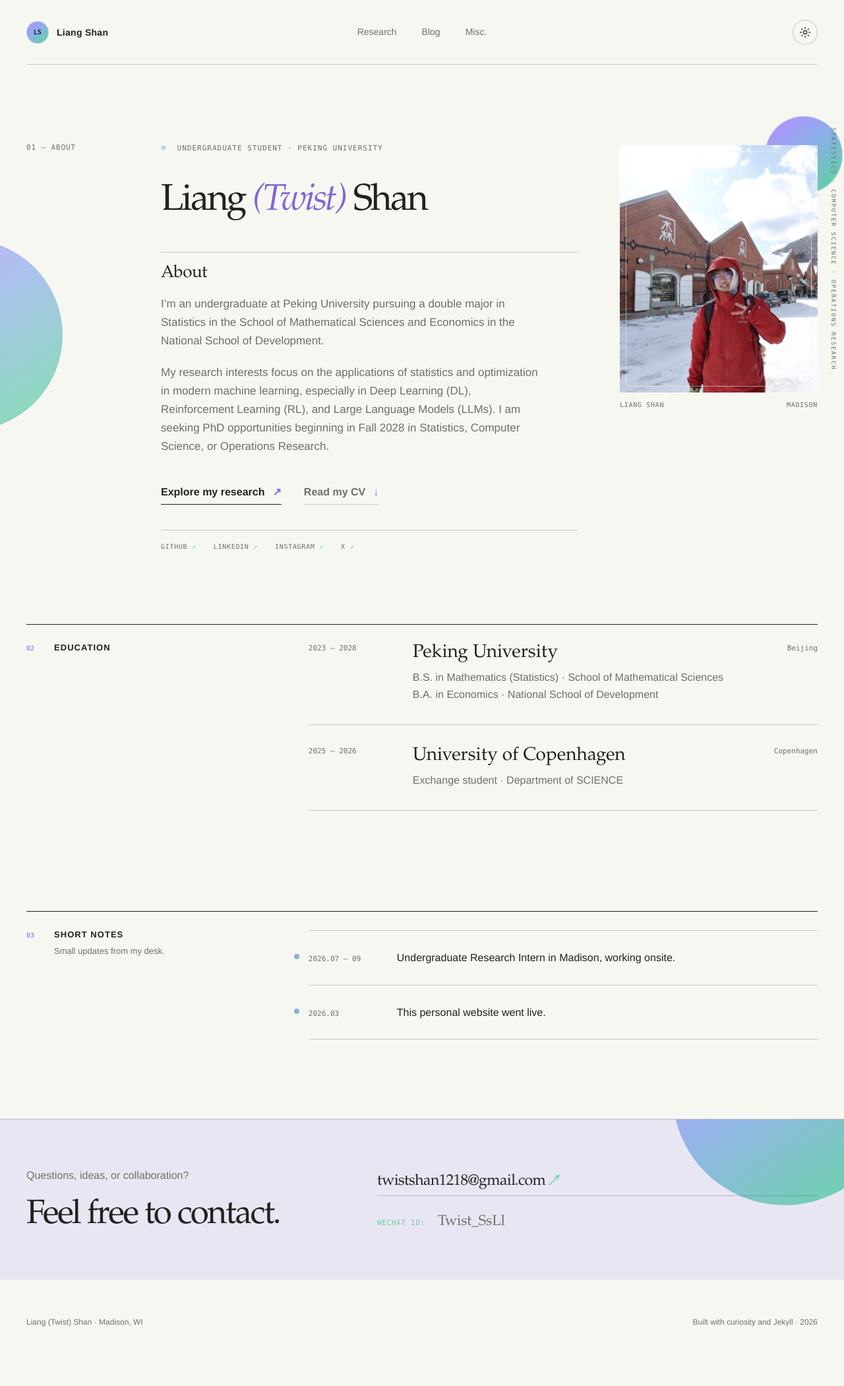
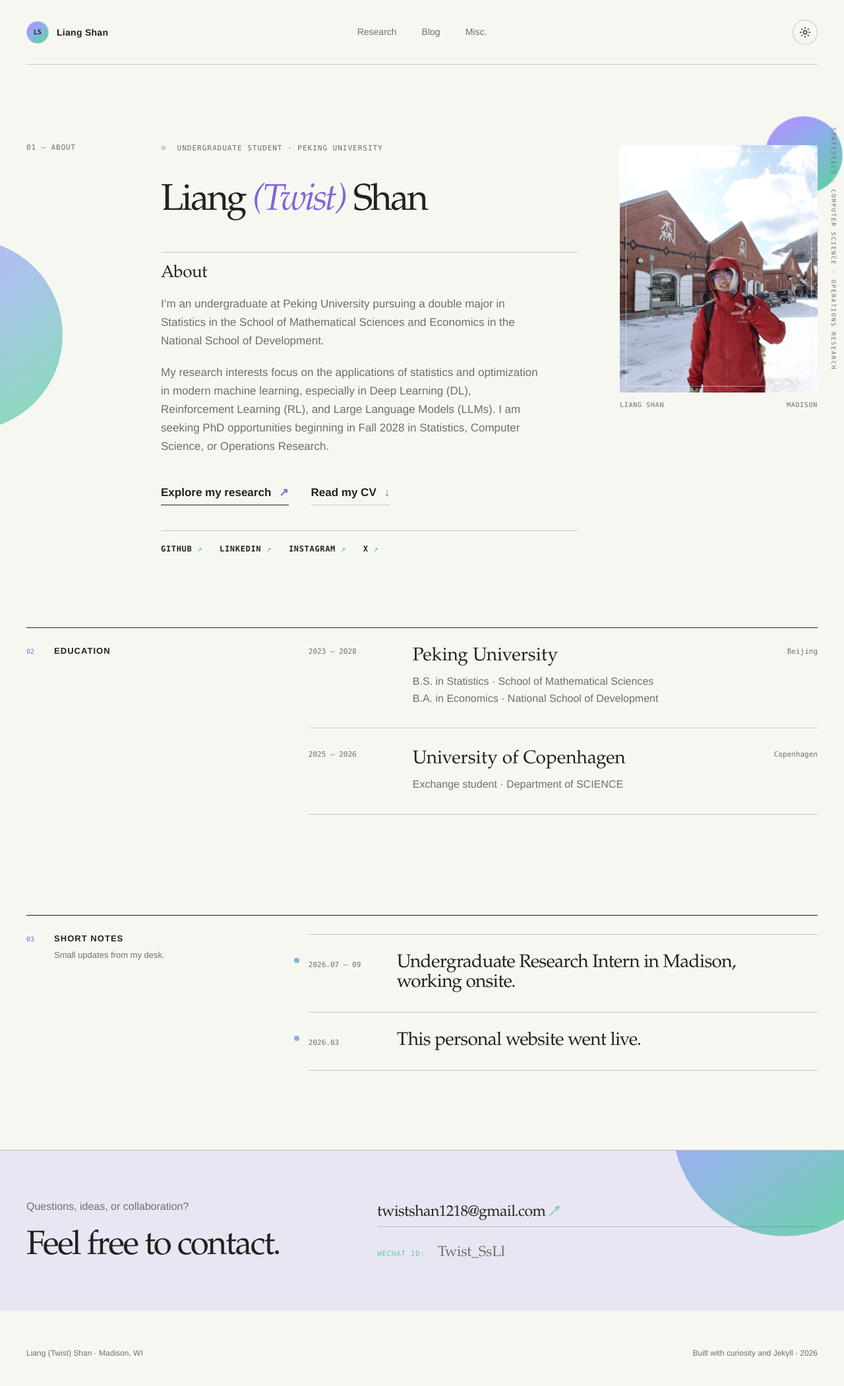
Before and after one commit to Twist-Shan/Twist-Shan.github.io, a Jekyll site: the page built from _pages/about.md, in a window 1280 px wide. Shown: the whole page at 66% size. Built offline with Jekyll 4.4.1, drawn with Linux system fonts in a browser that asks for light colours; before the commit the page ends 2054 px from its top, so only the background shows below that.

Commit message:
Refine homepage about and contact details

```diff
--- a/_pages/about.md
+++ b/_pages/about.md
@@ -43,7 +43,7 @@
   <div class="timeline">
     <article>
       <time>2023 — 2028</time>
-      <div><h3>Peking University</h3><p>B.S. in Mathematics (Statistics) · School of Mathematical Sciences<br>B.A. in Economics · National School of Development</p></div>
+      <div><h3>Peking University</h3><p>B.S. in Statistics · School of Mathematical Sciences<br>B.A. in Economics · National School of Development</p></div>
       <span class="place">Beijing</span>
     </article>
     <article>
--- a/assets/css/studio.css
+++ b/assets/css/studio.css
@@ -76,13 +76,13 @@
 .hero-copy .hero-intro { font-size: 20px; line-height: 1.52; color: var(--ink); }
 .hero-intro strong { font-weight: 600; }
 .hero-actions { display: flex; gap: 34px; margin-top: 42px; }
-.text-link { display: inline-flex; gap: 12px; align-items: center; font-weight: 600; border-bottom: 1px solid var(--ink); padding-bottom: 5px; transition: color .25s, border-color .25s; }
+.text-link { display: inline-flex; gap: 12px; align-items: center; color: var(--ink); font-size: 17px; font-weight: 600; border-bottom: 1px solid var(--ink); padding-bottom: 5px; transition: color .25s, border-color .25s; }
 .text-link span { color: var(--accent); transition: transform .3s cubic-bezier(.16,1,.3,1); }
 .text-link:hover { color: var(--accent); border-color: var(--accent); }
 .text-link:hover span { transform: translate(2px,-2px); }
-.text-link.quiet { color: var(--muted); border-color: var(--line); }
+.text-link.quiet { color: var(--ink); border-color: var(--line); }
 .hero-socials { display: flex; flex-wrap: wrap; gap: 12px 26px; margin-top: 38px; padding-top: 18px; border-top: 1px solid var(--line); }
-.hero-socials a { font: 10px/1.4 var(--mono); text-transform: uppercase; letter-spacing: .07em; color: var(--muted); transition: color .25s; }
+.hero-socials a { font: 600 12px/1.5 var(--mono); text-transform: uppercase; letter-spacing: .055em; color: var(--ink); transition: color .25s; }
 .hero-socials a span { color: var(--mint); display: inline-block; transition: transform .3s cubic-bezier(.16,1,.3,1); }
 .hero-socials a:hover { color: var(--ink); }
 .hero-socials a:hover span { transform: translate(2px,-2px); }
@@ -110,7 +110,7 @@
 .news-item::before { content: ""; width: 8px; aspect-ratio: 1; border-radius: 50%; background: var(--fresh); position: absolute; left: -22px; top: 35px; }
 a.news-item:hover { color: var(--accent); padding-left: 9px; }
 .news-item time { font: 11px/1 var(--mono); color: var(--muted); }
-.news-item p { margin: 0; }
+.news-item p { margin: 0; color: var(--ink); font: 400 28px/1.1 var(--serif); letter-spacing: -.025em; }
 .news-item > span { color: var(--accent); }
 .contact-band { background: var(--paper-deep); color: var(--ink); padding: 72px 0; position: relative; overflow: hidden; border-top: 1px solid var(--line); transition: background-color .35s ease, color .35s ease; }
 .contact-band::before { content: ""; position: absolute; width: 340px; height: 340px; border-radius: 50%; background: var(--fresh); right: -80px; top: -210px; opacity: .9; }
@@ -234,6 +234,7 @@
   .timeline article { grid-template-columns: 1fr; gap: 10px; }
   .timeline .place { display: none; }
   .news-item { grid-template-columns: 75px 1fr 12px; gap: 12px; }
+  .news-item p { font-size: 20px; line-height: 1.2; }
   .news-item::before { display: none; }
   .contact-band .shell { grid-template-columns: 1fr; align-items: start; gap: 42px; }
   .post-row { grid-template-columns: 1fr auto; gap: 12px; }
```
Also changed, not shown: _pages/misc.md (+5 -4 lines).
